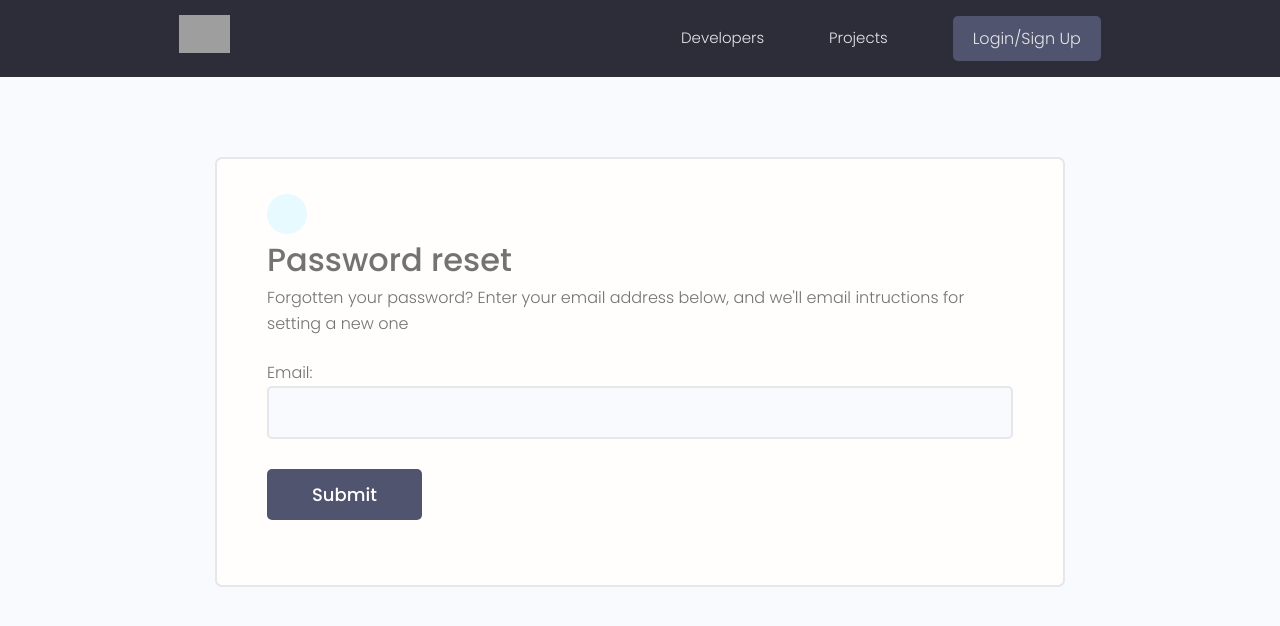
After one commit to Czernich/Dev_Search, a Django app: page /reset_password/ in a window 1280 px wide. The commit adds this page. Shown: the top 626 px of the page. Run offline with Django 3.2, Linux system fonts and the light colour scheme; some libraries are stand-ins or nearby versions; grey boxes are pictures that could not be loaded.

Commit message:
Sending emails and password reset

```diff
--- a/devsearch/urls.py
+++ b/devsearch/urls.py
@@ -13,17 +13,23 @@ Including another URLconf
     1. Import the include() function: from django.urls import include, path
     2. Add a URL to urlpatterns:  path('blog/', include('blog.urls'))
 """
+from re import template
 from django.contrib import admin
 from django.urls import path, include
 from django.conf import settings
 from django.conf.urls.static import static
 
+from django.contrib.auth import views as auth_views
 
 urlpatterns = [
     path('admin/', admin.site.urls),
     path('', include('users.urls')),
     path('projects/', include('projects.urls')),
 
+    path('reset_password/', auth_views.PasswordResetView.as_view(template_name="reset_password.html"), name="reset_password"),
+    path('reset_password_set/', auth_views.PasswordResetDoneView.as_view(template_name='reset_password_sent.html'), name='password_reset_done'),
+    path('reset/<uidb64>/<token>/', auth_views.PasswordResetConfirmView.as_view(template_name='reset_password_confirm.html'), name='password_reset_confirm'),
+    path('reset_password_complete/', auth_views.PasswordResetCompleteView.as_view(template_name='reset_password_complete.html'), name='password_reset_complete'),
 ]
 
 urlpatterns += static(settings.MEDIA_URL, document_root=settings.MEDIA_ROOT)
--- /dev/null
+++ b/templates/reset_password.html
@@ -0,0 +1,52 @@
+{% extends 'main.html' %}
+
+{% block content %}
+
+<style>
+    input[type='text'],
+    input[type='email'],
+    input[type='password']{
+    min-width: 24rem;
+    width: 100%;
+    padding: 1.2rem 1.5rem;
+    border-radius: 0.5rem;
+    border: 2px solid var(--color-light);
+    transition: all 0.3s ease-in-out;
+    background-color: var(--color-bg);
+    }
+
+    input[type='text']:focus,
+    input[type='email']:focus,
+    input[type='password']:focus,
+    input[type='number']:focus,
+    input[type='text']:active,
+    input[type='email']:active,
+    input[type='password']:active{
+    outline: none;
+    border: 2px solid var(--color-main);
+    }
+</style>
+
+<main class="formPage my-xl">
+    <div class="content-box">
+        <div class="formWrapper">
+            <a class="backButton" href="#"><i class="im im-angle-left"></i></a>
+            <h3>Password reset</h3>
+
+
+            <p>Forgotten your password? Enter your email address below,
+                and we'll email intructions for setting a new one</p>
+
+            <br>
+
+            <form class="form" method="POST">
+                {% csrf_token %}
+                {{form.as_p}}
+                <input class="btn btn--sub btn--lg  my-md" type="submit" value="Submit" />
+            </form>
+        </div>
+    </div>
+</main>
+
+
+{% endblock content %}
--- a/users/templates/users/login_register.html
+++ b/users/templates/users/login_register.html
@@ -83,7 +83,7 @@
 
             <div class="auth__actions">
               <input class="btn btn--sub btn--lg" type="submit" value="Login" />
-              <a href="forgetpassword.html">Forget Password?</a>
+              <a href="{% url 'reset_password' %}">Forget Password?</a>
             </div>
           </form>
 
```
Also changed, not shown: devsearch/settings.py (+7 -0 lines), templates/reset_password_complete.html (added, +19 -0 lines), templates/reset_password_confirm.html (added, +46 -0 lines), templates/reset_password_sent.html (added, +19 -0 lines), users/signals.py (+15 -0 lines).
